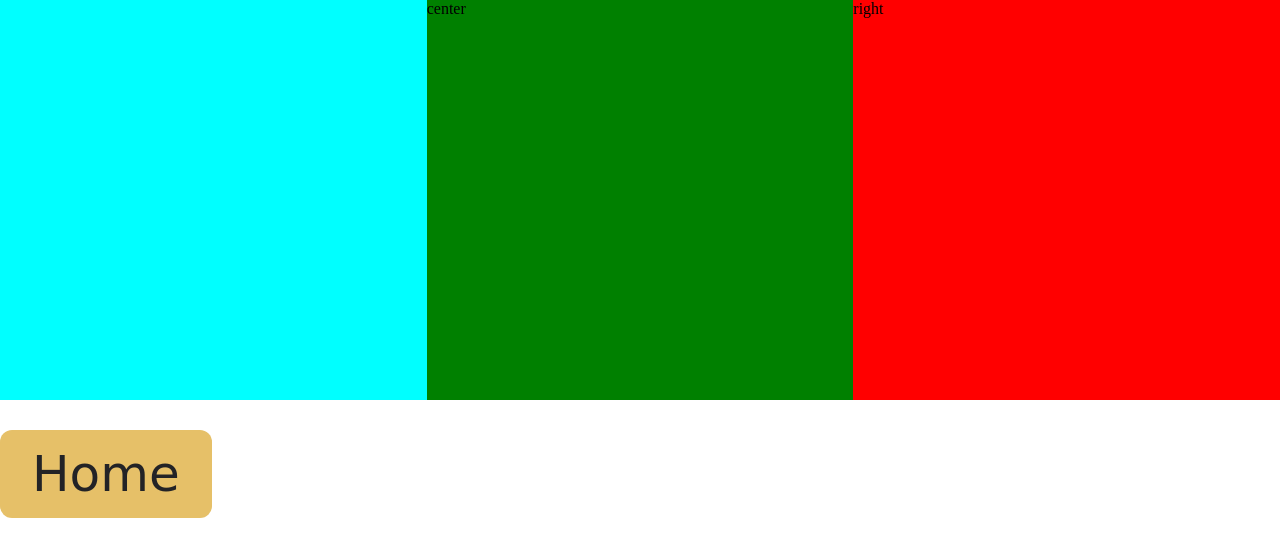
After one commit to aerielellisk5/cloud_portfolio, a Flask app: template templates/projects.html in a window 1280 px wide. The commit adds this page. Shown: the top 557 px of the page. Run offline with Flask 3, Linux system fonts and the light colour scheme; the template is opened without the code that fills it, so the values that code supplies are empty; some libraries are stand-ins or nearby versions.

```diff
--- a/app.py
+++ b/app.py
@@ -23,6 +23,14 @@ conn.commit()
 cur.close()
 conn.close()
 
+@app.route('/')
+def index():
+    return render_template('index.html')
+
+@app.route('/projects')
+def projects():
+    return render_template('projects.html')
+
 
 
 
--- /dev/null
+++ b/notes/cloudresume.txt
@@ -0,0 +1,4 @@
+~ AWS S3 and AWS CloudFront Notes
+- caches your content/files.  Creates super fast responses
+- if the material isn't cached, it will retrieve it from the origin and then sets it cached in an edge location
+- also leverage the AWS global private network; provides better performance for both static and dynamic content.
--- /dev/null
+++ b/styles/projects.css
@@ -0,0 +1,49 @@
+#project-container-1{
+    display: flex
+}
+
+.left {
+    width:100%;
+    height:400px;
+    background-color: aqua;
+    margin: 0px;
+}
+
+.center {
+    width:100%;
+    height:400px;
+    background-color: green
+}
+
+.right {
+    width:100%;
+    height:400px;
+    background-color: red;
+}
+
+
+
+
+
+
+
+
+
+
+
+
+
+#projects {
+    background-color: #E6C068;
+    border: none;
+    color: #232326;
+    padding: 15px 32px;
+    text-align: center;
+    text-decoration: none;
+    display: inline-block;
+    font-size: 16px;
+    border-radius: 12px;
+    font-family: 'Gloria Hallelujah', cursive;
+    font-size: 50px;
+    margin-top: 30px;
+}
--- /dev/null
+++ b/templates/projects.html
@@ -0,0 +1,50 @@
+<!DOCTYPE html>
+<html lang="en">
+<head>
+    <meta charset="UTF-8">
+    <meta name="viewport" content="width=device-width, initial-scale=1.0">
+    <title>Projects</title>
+    <link rel="stylesheet" type="text/css" href="../styles/reset.css">
+    <link rel="stylesheet" type="text/css" href="../styles/projects.css">
+</head>
+<body>
+    <div id="project-container-1">
+    <div class="left">
+        <div class= "image"></div>
+        <div class= "description"></div>
+    </div>
+    <div class="center">
+        <p>center</p>
+
+    </div>
+    <div class="right">
+        <p>right</p>
+
+    </div>
+</div>
+
+
+
+
+
+
+
+<div id="links-to-more">
+    <a href="index.html"><button id="projects" type="submit">Home</a>
+    </button>
+</div>
+
+
+
+
+
+
+
+
+
+
+
+
+
+</body>
+</html>
```
Also changed, not shown: styles/indexstyles.css (renamed from styles.css, +42 -10 lines), templates/index.html (+38 -7 lines), 404.html (added), styles/reset.css (renamed from reset.css), templates/nextpage.html (deleted), 1 other file.
